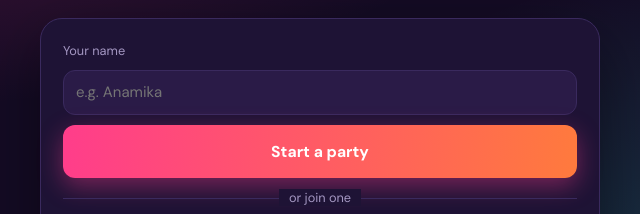
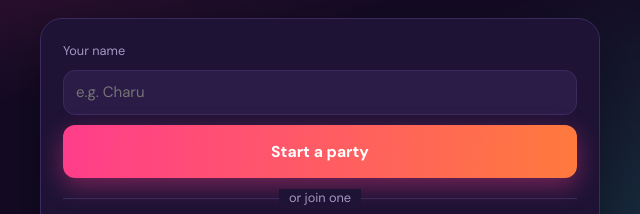
Before and after one commit to charujain2707-ai/watch-party, a website: page public/index.html in a window 1280 px wide. Shown: the part 371-585 px from the top of the page, 320-960 px from the left. Drawn offline with Linux system fonts and the light colour scheme; a web font is replaced by a local one.

Commit message:
Update index.html

```diff
--- a/public/index.html
+++ b/public/index.html
@@ -19,7 +19,7 @@
     <p class="lead">Watch any video with your friends, perfectly in sync. Chat, throw reactions, vote on what's next.</p>
     <div class="join-box">
       <label for="nameIn">Your name</label>
-      <input id="nameIn" maxlength="20" placeholder="e.g. Anamika" autocomplete="off">
+      <input id="nameIn" maxlength="20" placeholder="e.g. Charu" autocomplete="off">
       <button class="big" id="createBtn">Start a party</button>
       <div class="or"><span>or join one</span></div>
       <div class="row">
```
